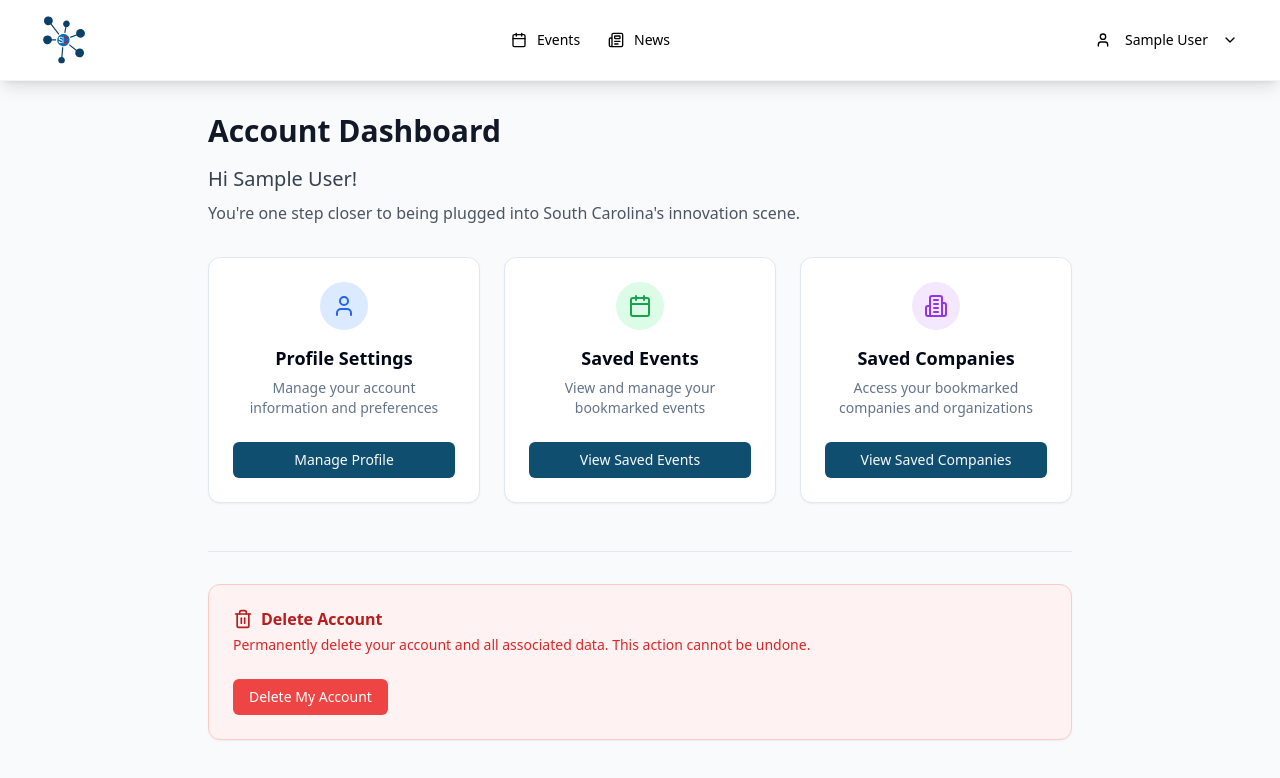
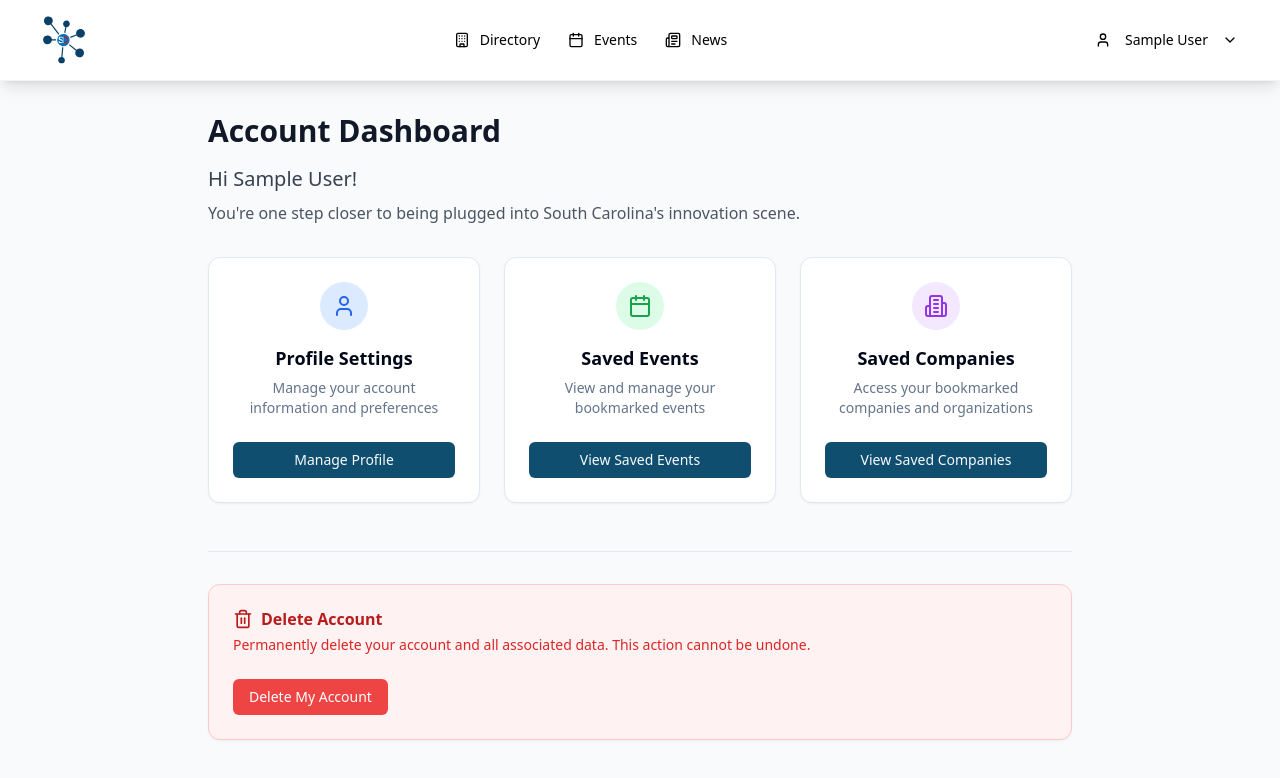
Before and after one commit to jfelic/sc-innovation-hub, a Next.js app: page /account-dashboard in a window 1280 px wide. Shown: the top 778 px of the page. Built offline with nearby package versions, Linux system fonts and the light colour scheme; no server answers; sample sign-in values are in the browser's storage.

Commit message:
feat: Add Directory to NavBar and implement page indicator depending on which page user is on

```diff
--- a/src/components/Navbar.tsx
+++ b/src/components/Navbar.tsx
@@ -1,8 +1,9 @@
 "use client"
 
 import Link from 'next/link'
+import { usePathname } from 'next/navigation'
 import { Button } from "@/components/ui/button"
-import { Calendar, Newspaper, User, LogOut, ChevronDown, Settings } from 'lucide-react'
+import { Calendar, Newspaper, User, LogOut, ChevronDown, Settings, Building } from 'lucide-react'
 import Image from 'next/image'
 import { useSession, signOut } from 'next-auth/react'
 import {
@@ -16,6 +17,8 @@ import {
 export function Navbar() {
   // Get session data and status
   const { data: session, status } = useSession()
+  // Get current pathname to highlight active nav item
+  const pathname = usePathname()
 
   return (
     <nav className="bg-white/95 backdrop-blur-sm shadow-lg border-b border-gray-100 sticky top-0 z-50">
@@ -36,13 +39,46 @@ export function Navbar() {
 
           {/* Center - Enhanced Navigation Links */}
           <div className="flex items-center space-x-2">
-            <Button variant="ghost" size="sm" asChild className="hover:bg-red-50 text-black hover:text-red-600 transition-colors">
+            <Button
+              variant="ghost"
+              size="sm"
+              asChild
+              className={`transition-colors flex items-center space-x-1 ${
+                pathname === '/'
+                  ? 'bg-red-100 text-red-700 hover:bg-red-100'
+                  : 'hover:bg-red-50 text-black hover:text-red-600'
+              }`}
+            >
+              <Link href="/" className="flex items-center space-x-1">
+                <Building className="h-4 w-4" />
+                <span>Directory</span>
+              </Link>
+            </Button>
+            <Button
+              variant="ghost"
+              size="sm"
+              asChild
+              className={`transition-colors flex items-center space-x-1 ${
+                pathname === '/events'
+                  ? 'bg-red-100 text-red-700 hover:bg-red-100'
+                  : 'hover:bg-red-50 text-black hover:text-red-600'
+              }`}
+            >
               <Link href="/events" className="flex items-center space-x-1">
                 <Calendar className="h-4 w-4" />
                 <span>Events</span>
               </Link>
             </Button>
-            <Button variant="ghost" size="sm" asChild className="hover:bg-red-50 text-black hover:text-red-600 transition-colors">
+            <Button
+              variant="ghost"
+              size="sm"
+              asChild
+              className={`transition-colors flex items-center space-x-1 ${
+                pathname === '/news'
+                  ? 'bg-red-100 text-red-700 hover:bg-red-100'
+                  : 'hover:bg-red-50 text-black hover:text-red-600'
+              }`}
+            >
               <Link href="/news" className="flex items-center space-x-1">
                 <Newspaper className="h-4 w-4" />
                 <span>News</span>
```
